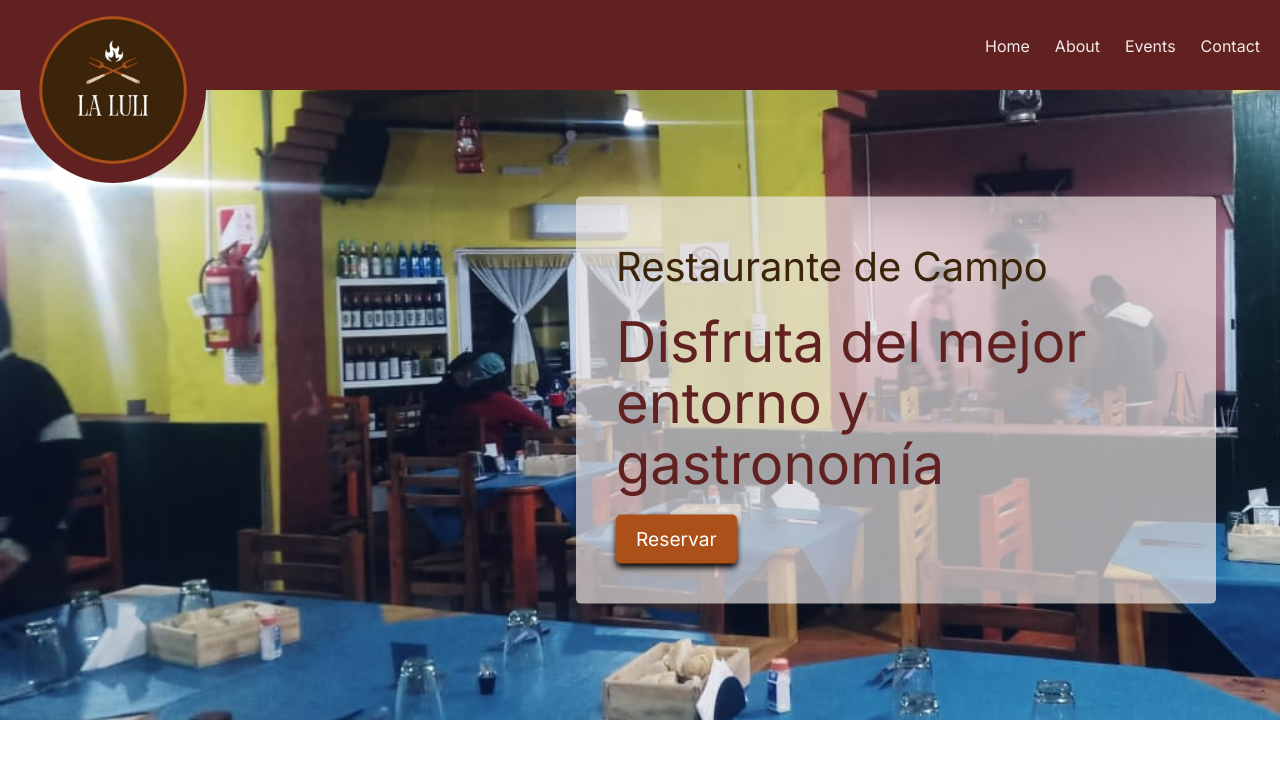
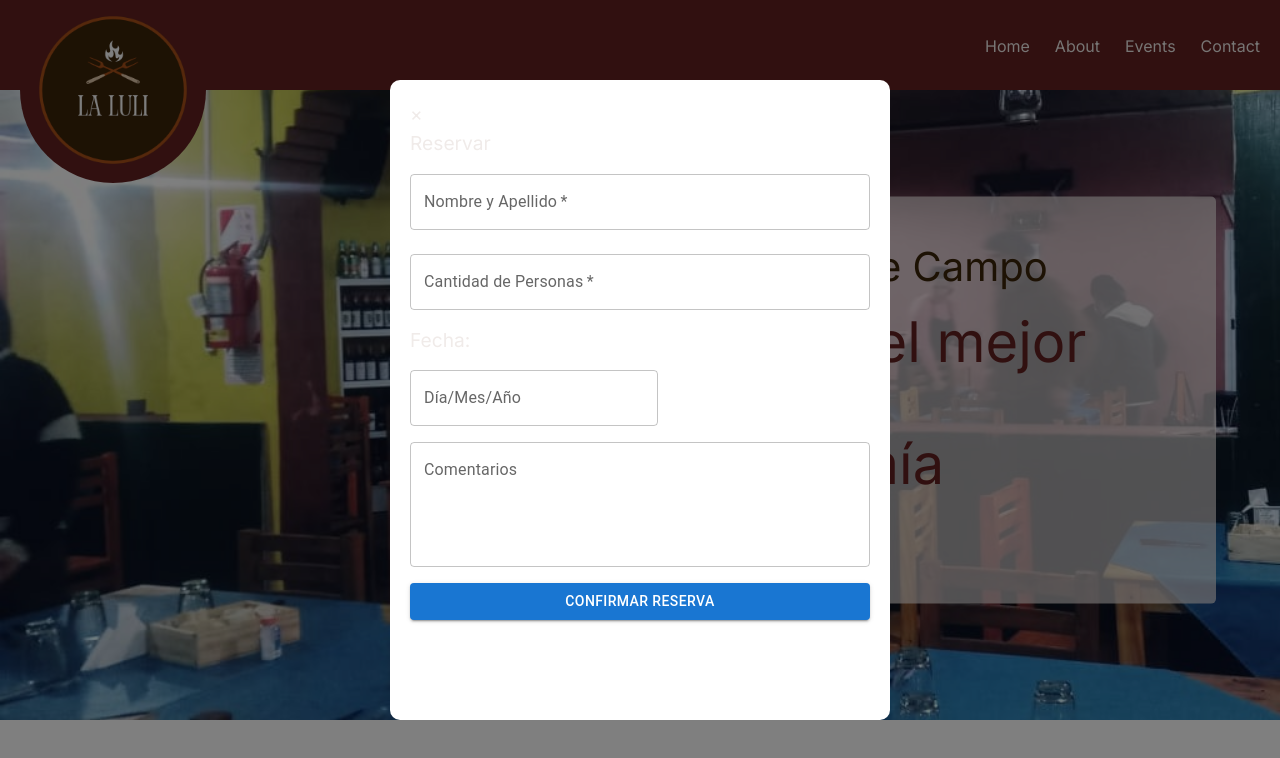
Before and after one commit to MayraCortinez/luli, a Next.js app: page / in a window 1280 px wide. Both pictures are taken after a click on the button "Reservar". Shown: the top 758 px of the page. Built offline with nearby package versions, Linux system fonts and the light colour scheme.

Commit message:
form reservation ready

```diff
--- a/package.json
+++ b/package.json
@@ -9,9 +9,14 @@
     "lint": "next lint"
   },
   "dependencies": {
+    "@emotion/react": "^11.13.3",
+    "@emotion/styled": "^11.13.0",
+    "@mui/material": "^6.0.2",
     "next": "14.2.5",
     "react": "^18",
+    "react-datepicker": "^7.3.0",
     "react-dom": "^18",
+    "react-hook-form": "^7.53.0",
     "react-modal": "^3.16.1"
   },
   "devDependencies": {
--- /dev/null
+++ b/src/app/components/ReservationModal.jsx
@@ -0,0 +1,106 @@
+import React, { useState } from 'react';
+import { useForm } from 'react-hook-form';
+import DatePicker from 'react-datepicker';
+import 'react-datepicker/dist/react-datepicker.css';
+import TextField from '@mui/material/TextField';
+import Button from '@mui/material/Button';
+import styles from '../styles/components/reservationModal.module.css';
+
+
+const ReservationForm = ({isOpen, onClose}) => {
+  const { register, handleSubmit } = useForm();
+  const [startDate, setStartDate] = useState(null);
+
+  const onSubmit = (data) => {
+    const whatsappNumber = '5491178865748'; // Número del administrador
+    const message = `Reserva confirmada para ${data.name}, ${data.people} personas el ${startDate?.toLocaleDateString()}. Comentarios: ${data.comments}`;
+
+    const whatsappUrl = `https://wa.me/${whatsappNumber}?text=${encodeURIComponent(message)}`;
+
+    window.open(whatsappUrl, '_blank'); // Abre WhatsApp en una nueva pestaña para enviar el mensaje
+  };
+
+  const filterDays = (date) => {
+    const day = date.getDay();
+    return day === 5 || day === 6 || day === 0; // Solo permitir viernes, sábado y domingo
+  };
+
+  // Si el modal no está abierto, no se renderiza
+  if (!isOpen) return null;
+
+  return (
+    <form className={styles.formContainer} onSubmit={handleSubmit(onSubmit)} onClick={onClose}>
+      <div
+        onClick={(e) => e.stopPropagation()} // Evita cerrar el modal al hacer clic dentro del contenido
+        className={styles.modalContent}
+      >
+
+      <button className={styles.closeButton} onClick={onClose}>
+          &times;
+      </button>
+      <h3> Reservar </h3>
+      <TextField
+        id="outlined-basic"
+        label="Nombre y Apellido"
+        variant="outlined"
+        {...register('name')}
+        fullWidth
+        required
+        className={styles.formField}
+        margin='normal'
+      />
+      <TextField
+        id="outlined-basic"
+        label="Cantidad de Personas"
+        variant="outlined"
+        type="number"
+        {...register('people')}
+        fullWidth
+        required
+        style={{ marginTop: '16px' }}
+      />
+      <label style={{ marginTop: '16px', display: 'block' }}>Fecha:</label>
+      <DatePicker
+        selected={startDate}
+        onChange={(date) => setStartDate(date)}
+        dateFormat="dd/MM/yyyy"
+        placeholderText="Seleccione una fecha"
+        filterDate={filterDays}
+        minDate={new Date()}
+        customInput={
+          <TextField
+            id="outlined-basic"
+            label="Día/Mes/Año"
+            variant="outlined"
+            fullWidth
+            style={{ marginTop: '16px'}}
+          />
+        }
+      />
+      <TextField
+        id="outlined-basic"
+        label="Comentarios"
+        variant="outlined"
+        {...register('comments')}
+        fullWidth
+        multiline
+        rows={4}
+        style={{ marginTop: '16px' }}
+      />
+      <Button
+        variant="contained"
+        color="primary"
+        type="submit"
+        fullWidth
+        style={{ marginTop: '16px' }}
+      >
+        Confirmar Reserva
+      </Button>
+      </div>
+    </form>
+
+
+  );
+};
+
+export default ReservationForm;
--- a/src/app/components/Slider.jsx
+++ b/src/app/components/Slider.jsx
@@ -1,7 +1,25 @@
-import React from 'react';
+'use client';
+
+import React, {useState} from 'react';
 import styles from '../styles/components/slider.module.css';
+import ReservationModal from './ReservationModal';
 
 const Slider = () => {
+
+  // Definir el estado que controlará si el modal está abierto o cerrado
+  const [isModalOpen, setModalOpen] = useState(false);
+
+  // Función para abrir el modal
+  const handleOpenModal = () => {
+    setModalOpen(true);
+  };
+
+  // Función para cerrar el modal (esto será `onClose`)
+  const handleCloseModal = () => {
+    setModalOpen(false);
+  };
+
+
   return (
     <div className="slider">
       <div className={styles.slides}>
@@ -13,8 +31,10 @@ const Slider = () => {
       <div className={styles.sliderText}>
         <h1> Restaurante de Campo</h1>
         <h2> Disfruta del mejor entorno y gastronomía </h2>
-        <button className={styles.buttonReserve}>Reservar</button>
+        <button className={styles.buttonReserve} onClick={handleOpenModal}>Reservar</button>
       </div>
+        {/* Pasamos `isOpen` y `onClose` como props al componente del modal */}
+        <ReservationModal isOpen={isModalOpen} onClose={handleCloseModal} />
     </div>
   );
 };
--- /dev/null
+++ b/src/app/styles/components/reservationModal.module.css
@@ -0,0 +1,51 @@
+.formContainer {
+  position: fixed;
+  top: 0;
+  left: 0;
+  width: 100%;
+  height: 100%;
+  background-color: rgba(0, 0, 0, 0.5); /* Fondo oscuro semi-transparente */
+  display: flex;
+  justify-content: center;
+  align-items: center;
+  z-index: 1000; /* Por encima del slider */
+}
+
+.modalContent {
+  background-color: white;
+  width: 90%; /* Ancho del modal */
+  max-width: 500px; /* Máximo ancho */
+  height: 80vh; /* 80% de la altura de la pantalla */
+  padding: 20px;
+  border-radius: 10px;
+  position: relative;
+  overflow-y: auto; /* Permitir scroll si el contenido es largo */
+}
+
+.formField {
+  width: 100%;
+  margin-bottom: 16px;
+}
+
+.datePicker {
+  margin-top: 16px;
+  width: 100%;
+  background-color: white;
+  border-radius: 4px;
+  padding: 10px;
+}
+
+.submitButton {
+  margin-top: 16px;
+  background-color: #1976d2;
+  color: white;
+  padding: 10px 16px;
+  width: 100%;
+  border: none;
+  cursor: pointer;
+  transition: background-color 0.3s ease;
+}
+
+.submitButton:hover {
+  background-color: #115293;
+}
```
Also changed, not shown: 1 other file (tests, documents, lock files or other folders).
